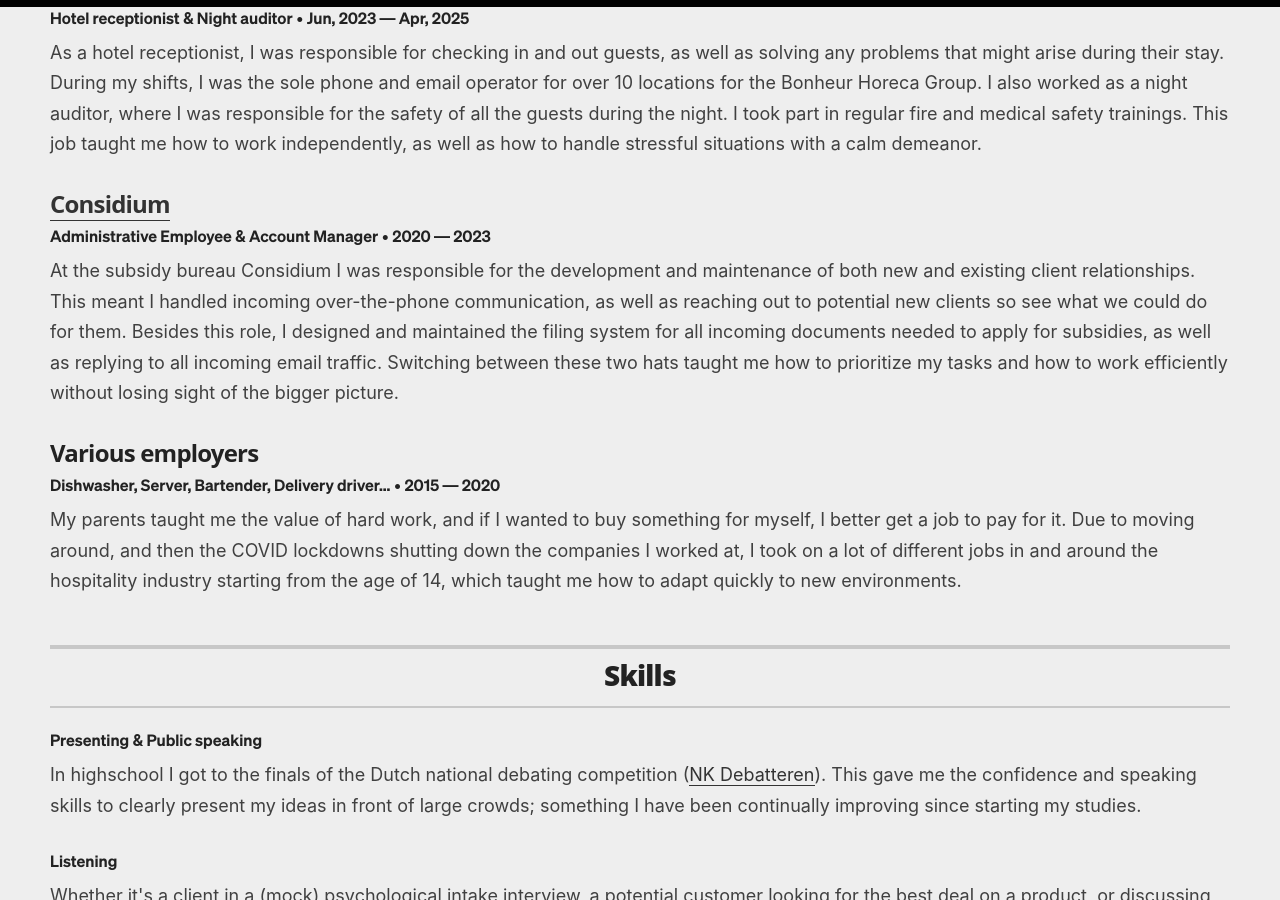
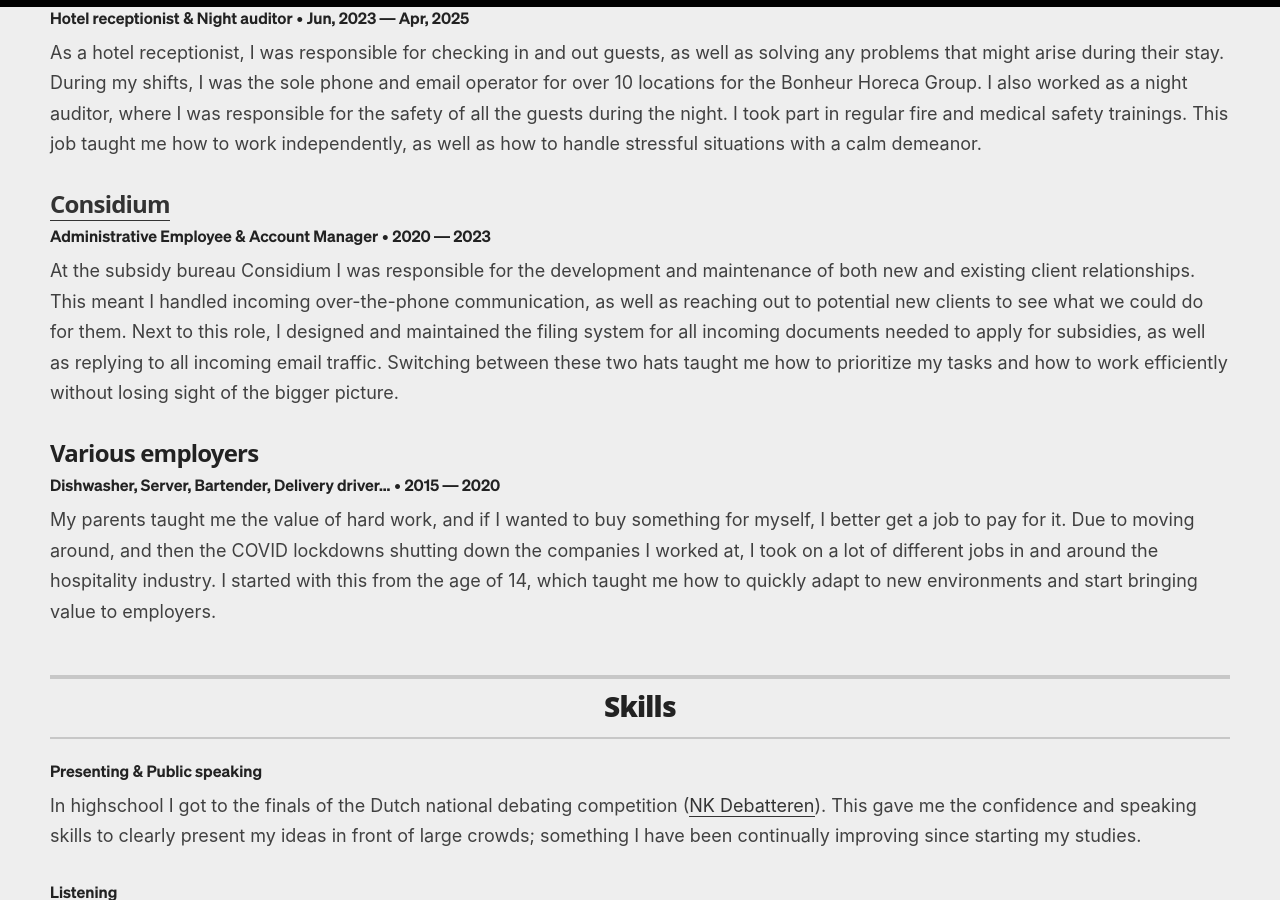
Before and after one commit to Pil0tz/pil0tz.github.io, a Jekyll site: the page built from _pages/resume.md, in a window 1280 px wide and 900 px high, scrolled down 1894 px. Built offline with Jekyll 4.4.1, drawn with Linux system fonts in a browser that asks for light colours.

Commit message:
typo fix

```diff
--- a/_data/experience.yml
+++ b/_data/experience.yml
@@ -9,16 +9,16 @@
     I also worked as a night auditor, where I was responsible for the safety of all the guests during the night.
     I took part in regular fire and medical safety trainings.
     This job taught me how to work independently, as well as how to handle stressful situations with a calm demeanor.
+
 - company: Considium
   position: Administrative Employee & Account Manager
   duration: 2020 &mdash; 2023
   url: "https://considium.nl"
   summary: |
     At the subsidy bureau Considium I was responsible for the development and maintenance of both new and existing client relationships.
-    This meant I handled incoming over-the-phone communication, as well as reaching out to potential new clients so see what we could do for them.
-    Besides this role, I designed and maintained the filing system for all incoming documents needed to apply for subsidies, as well as replying to all incoming email traffic.
+    This meant I handled incoming over-the-phone communication, as well as reaching out to potential new clients to see what we could do for them.
+    Next to this role, I designed and maintained the filing system for all incoming documents needed to apply for subsidies, as well as replying to all incoming email traffic.
     Switching between these two hats taught me how to prioritize my tasks and how to work efficiently without losing sight of the bigger picture.
-
 
 - company: Various employers
   position: Dishwasher, Server, Bartender, Delivery driver...
@@ -27,4 +27,5 @@
   summary: |
     My parents taught me the value of hard work, and if I wanted to buy something for myself, I better get a job to pay for it.
     Due to moving around, and then the COVID lockdowns shutting down the companies I worked at,
-    I took on a lot of different jobs in and around the hospitality industry starting from  the age of 14, which taught me how to adapt quickly to new environments.
+    I took on a lot of different jobs in and around the hospitality industry.
+    I started with this from the age of 14, which taught me how to quickly adapt to new environments and start bringing value to employers.
```
Also changed, not shown: 1 other file.
